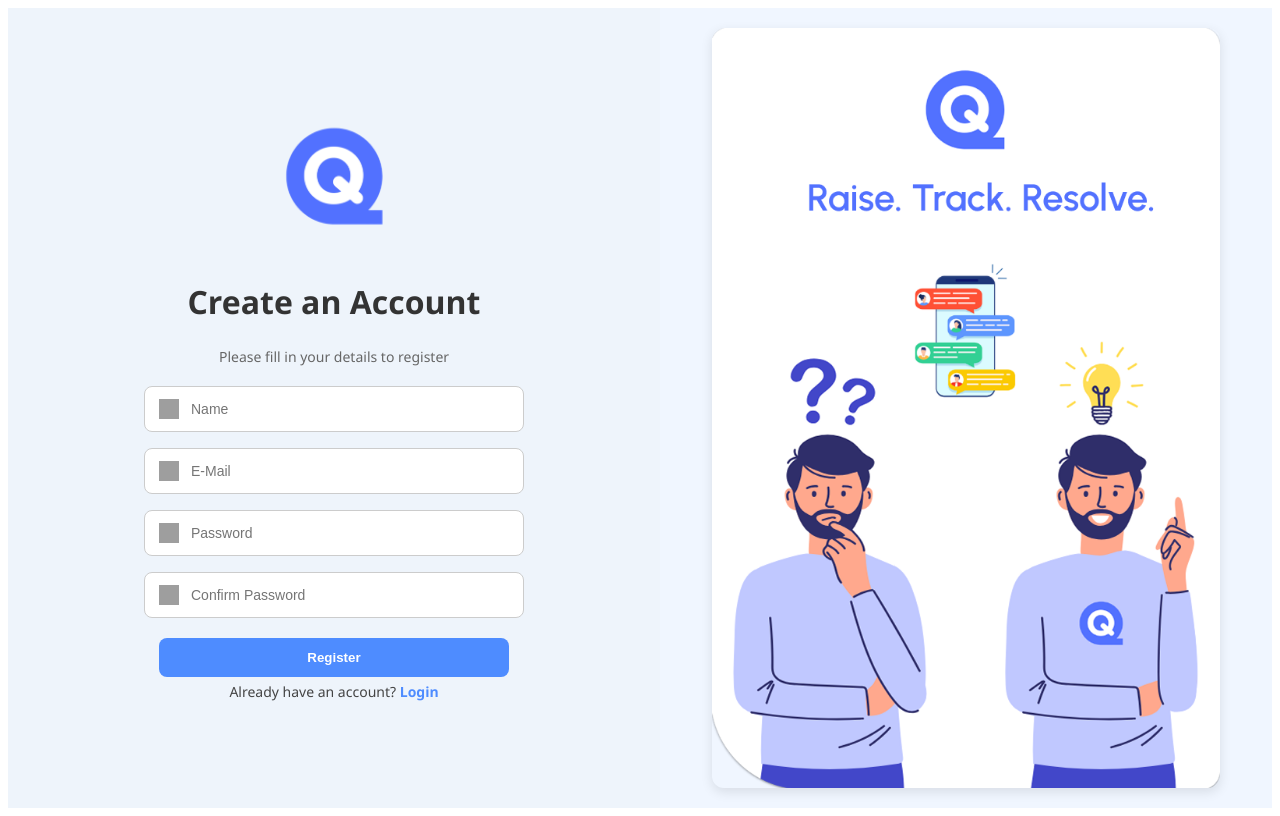
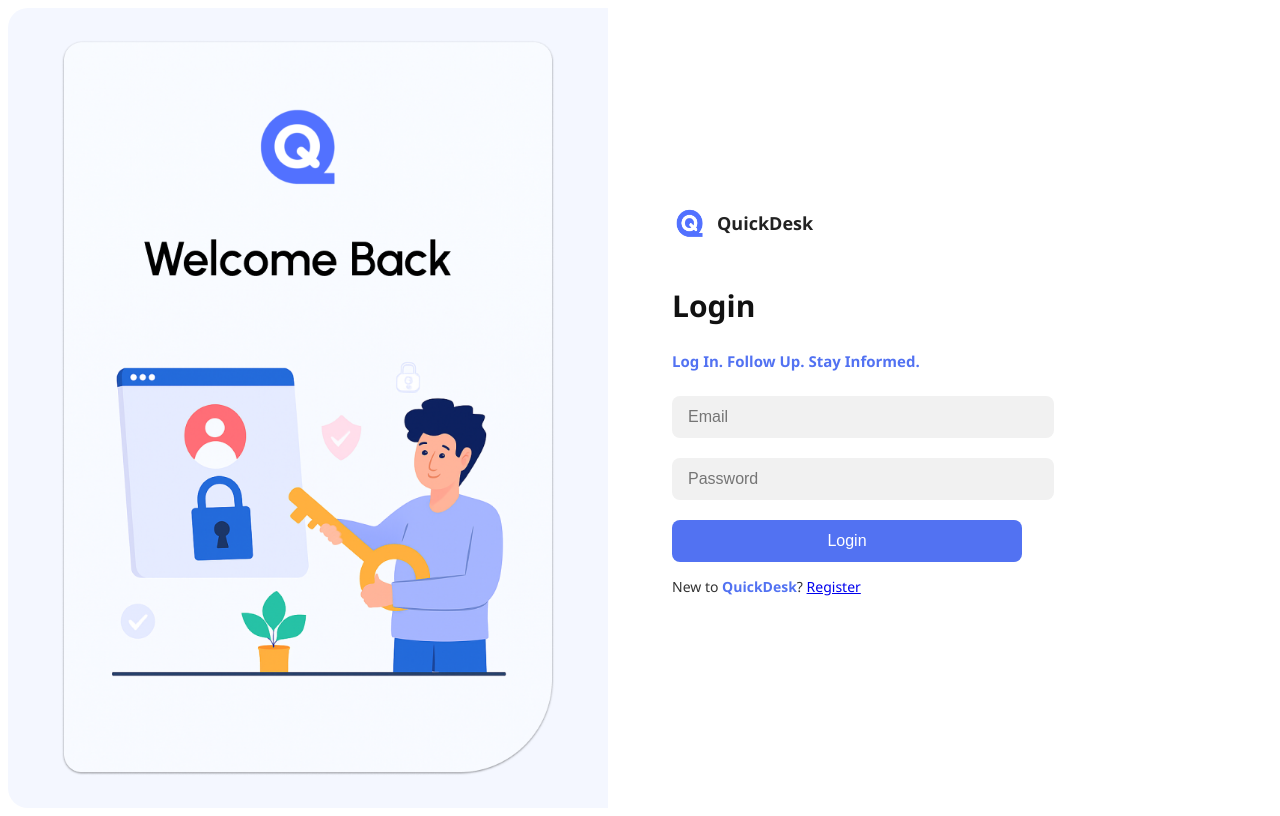
Before and after one commit to AbdulKadir-22/QuickDesk, a React (Vite) app in the folder Frontend/: page / in a window 1280 px wide. Built offline with nearby package versions, Linux system fonts and the light colour scheme; grey boxes are pictures that could not be loaded.

Commit message:
Frontend: Login- LoginPage

```diff
--- /dev/null
+++ b/Frontend/src/Pages/Login.jsx
@@ -0,0 +1,61 @@
+import React, { useState } from 'react';
+import { Link } from 'react-router-dom';
+import '../Styles/Login.css';
+import loginImage from '../assets/loginimg.png'; // Replace with your image path
+import logo from '../assets/logo.png'; // Replace with your logo path
+
+export default function Login() {
+  const [formData, setFormData] = useState({ email: '', password: '' });
+
+  const handleChange = (e) => {
+    const { name, value } = e.target;
+    setFormData(prev => ({ ...prev, [name]: value }));
+  };
+
+  const handleSubmit = (e) => {
+    e.preventDefault();
+    console.log('Login submitted:', formData);
+  };
+
+  return (
+    <div className="login-container">
+      <div className="login-left">
+        <img src={loginImage} alt="Login Illustration" className="illustration" />
+      </div>
+
+      <div className="login-right">
+        <div className="logo-heading">
+          <img src={logo} alt="QuickDesk" className="logo-small" />
+          <span className="logo-text">QuickDesk</span>
+        </div>
+
+        <h2>Login</h2>
+        <p className="sub-heading">Log In. Follow Up. Stay Informed.</p>
+
+        <form onSubmit={handleSubmit}>
+          <input
+            type="email"
+            name="email"
+            placeholder="Email"
+            value={formData.email}
+            onChange={handleChange}
+            required
+          />
+          <input
+            type="password"
+            name="password"
+            placeholder="Password"
+            value={formData.password}
+            onChange={handleChange}
+            required
+          />
+          <button type="submit">Login</button>
+        </form>
+
+        <p className="register-link">
+          New to <span className="quickdesk-text">QuickDesk</span>? <Link to="/register">Register</Link>
+        </p>
+      </div>
+    </div>
+  );
+}
--- a/Frontend/src/Routes.jsx
+++ b/Frontend/src/Routes.jsx
@@ -3,13 +3,13 @@ import React from 'react';
 import { Routes, Route } from 'react-router-dom';
 import Register from './Pages/Register';
 import HomePage from './Pages/HomePage';
+import Login from './Pages/Login';
 
 const AppRoutes = () => {
   return (
     <Routes>
-      <Route path="/" element={<Register />} />
-      <Route path="/HomePage" element={<HomePage />} />
-      {/* Add more routes here as needed */}
+      <Route path="/" element={<Login />} />
+      <Route path="/register" element={<Register />} />
     </Routes>
   );
 };
--- a/Frontend/src/Styles/Login.css
+++ b/Frontend/src/Styles/Login.css
@@ -1,22 +1,50 @@
-/* Reset & Layout */
-* {
-  margin: 0;
-  padding: 0;
-  box-sizing: border-box;
+.login-container {
+  display: flex;
+  height: 100vh;
+  font-family: 'Segoe UI', sans-serif;
+  background-color: #fff;
 }
 
-body {
-  font-family: 'Segoe UI', sans-serif;
-  background-color: #ffffff;
+.login-container .login-left img {
+  max-width: 100%;
+  max-height: 100%;
+  object-fit: contain;
+  border-radius: 12px;
 }
 
-.login-container {
+.login-left {
+  flex: 1;
+  background-color: #f4f7ff;
+  padding: 2rem;
+  text-align: center;
   display: flex;
-  min-height: 100vh;
+  flex-direction: column;
+  justify-content: center;
+  border-top-left-radius: 20px;
+  border-bottom-left-radius: 20px;
 }
 
-/* Left Side - Form */
-.login-left {
+.login-left .logo {
+  width: 60px;
+  margin: 0 auto 20px;
+}
+
+.login-left h2 {
+  font-size: 30px;
+  font-weight: 600;
+  margin-bottom: 2rem;
+  color: #111;
+}
+
+.login-left .illustration {
+  width: 100%;
+  max-width: 400px;
+  height: auto;
+  object-fit: contain;
+  margin: 0 auto;
+}
+
+.login-right {
   flex: 1;
   padding: 4rem;
   display: flex;
@@ -24,125 +52,84 @@ body {
   justify-content: center;
 }
 
-.login-left h1 {
-  font-size: 2.8rem;
-  margin-bottom: 0.5rem;
+.logo-heading {
+  display: flex;
+  align-items: center;
+  margin-bottom: 20px;
+}
+
+.logo-small {
+  width: 35px;
+  height: 35px;
+  margin-right: 10px;
+}
+
+.logo-text {
+  font-size: 18px;
+  font-weight: 600;
+  color: #222;
+}
+
+.login-right h2 {
+  font-size: 30px;
+  font-weight: 600;
+  margin-bottom: 10px;
+  color: #111;
+}
+
+.sub-heading {
+  font-size: 15px;
+  color: #5272f2;
+  font-weight: 600;
+  margin-bottom: 25px;
+}
+
+form {
+  display: flex;
+  flex-direction: column;
+  gap: 20px;
+}
+
+input {
+  padding: 12px 16px;
+  border: none;
+  border-radius: 8px;
+  background-color: #f1f1f1;
+  font-size: 16px;
+  width: 100%;
+  max-width: 350px;
+  outline: none;
+}
+
+input:focus {
+  border: 1px solid #5272f2;
+  background-color: #fff;
+}
+
+button {
+  background-color: #5272f2;
+  color: white;
+  padding: 12px;
+  border: none;
+  border-radius: 8px;
+  font-size: 16px;
+  width: 100%;
+  max-width: 350px;
+  cursor: pointer;
+  transition: background-color 0.3s ease;
+}
+
+button:hover {
+  background-color: #405ee1;
+}
+
+.register-link {
+  margin-top: 15px;
+  font-size: 14px;
   color: #333;
 }
 
-.login-left p {
-  font-size: 1.1rem;
-  color: #666;
-  margin-bottom: 2rem;
+.register-link .quickdesk-text {
+  color: #5272f2;
+  font-weight: bold;
 }
-
-.input-field {
-  display: flex;
-  align-items: center;
-  background-color: #f3f3f3;
-  border-radius: 8px;
-  margin-bottom: 1.2rem;
-  padding: 0.9rem 1rem;
-  gap: 0.8rem;
-}
-
-.input-field img {
-  width: 20px;
-  height: 20px;
-  opacity: 0.6;
-}
-
-.input-field input {
-  border: none;
-  background: transparent;
-  outline: none;
-  width: 100%;
-  font-size: 1rem;
-}
-
-.forgot-password {
-  font-size: 0.9rem;
-  color: #497BFF;
-  cursor: pointer;
-  margin-bottom: 1.5rem;
-}
-
-.login-btn {
-  background-color: #497BFF;
-  color: white;
-  border: none;
-  padding: 0.9rem;
-  font-size: 1.1rem;
-  border-radius: 8px;
-  width: 100%;
-  cursor: pointer;
-  transition: background 0.3s ease;
-}
-
-.login-btn:hover {
-  background-color: #345edb;
-}
-
-.error-message {
-  color: red;
-  background-color: #ffe5e5;
-  padding: 0.8rem;
-  margin-bottom: 1rem;
-  border-radius: 6px;
-  font-size: 0.95rem;
-}
-
-/* Social Section */
-.divider {
-  text-align: center;
-  margin: 2rem 0;
-  color: #aaa;
-  font-size: 0.95rem;
-}
-
-.social-login {
-  display: flex;
-  justify-content: center;
-  gap: 1.5rem;
-  margin-bottom: 2rem;
-}
-
-.social-login img {
-  width: 32px;
-  height: 32px;
-  cursor: pointer;
-  opacity: 0.9;
-  transition: transform 0.2s ease;
-}
-
-.social-login img:hover {
-  transform: scale(1.1);
-}
-
-/* Signup Prompt */
-.signup {
-  text-align: center;
-  font-size: 0.95rem;
-  color: #555;
-}
-
-.signup span {
-  color: #497BFF;
-  cursor: pointer;
-}
-
-/* Right Side - Image */
-.login-right {
-  flex: 1;
-  background-color: #fafafa;
-  display: flex;
-  justify-content: center;
-  align-items: center;
-  padding: 2rem;
-}
-
-.login-right img {
-  max-width: 90%;
-  height: auto;
-  border-radius: 12px;
-}
--- a/Frontend/src/Styles/Register.css
+++ b/Frontend/src/Styles/Register.css
@@ -52,6 +52,8 @@
   border-radius: 8px;
   width: 100%;
   max-width: 350px;
+
+
 }
 
 .input-field img {
```
Also changed, not shown: Frontend/src/assets/loginimg.png (added).
